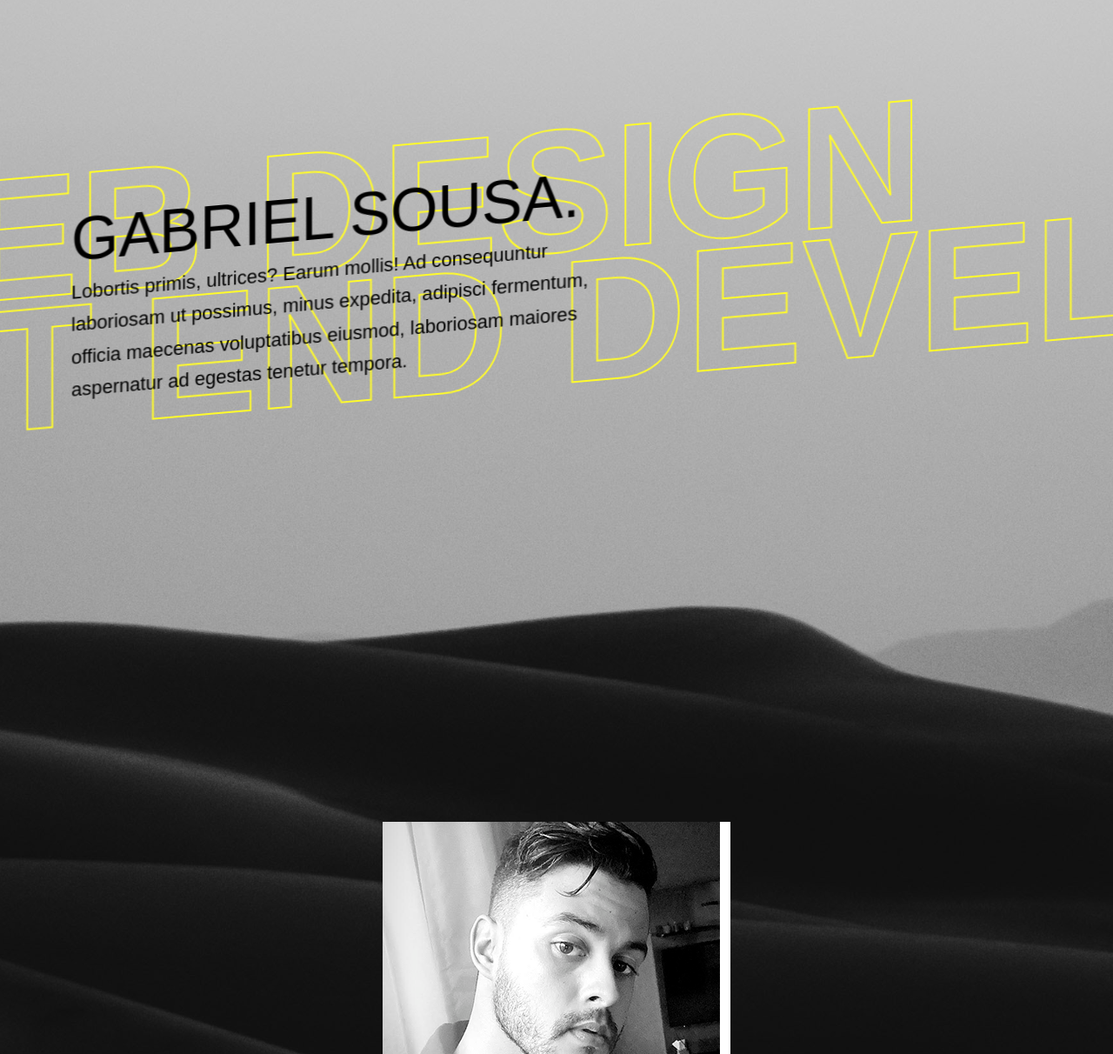
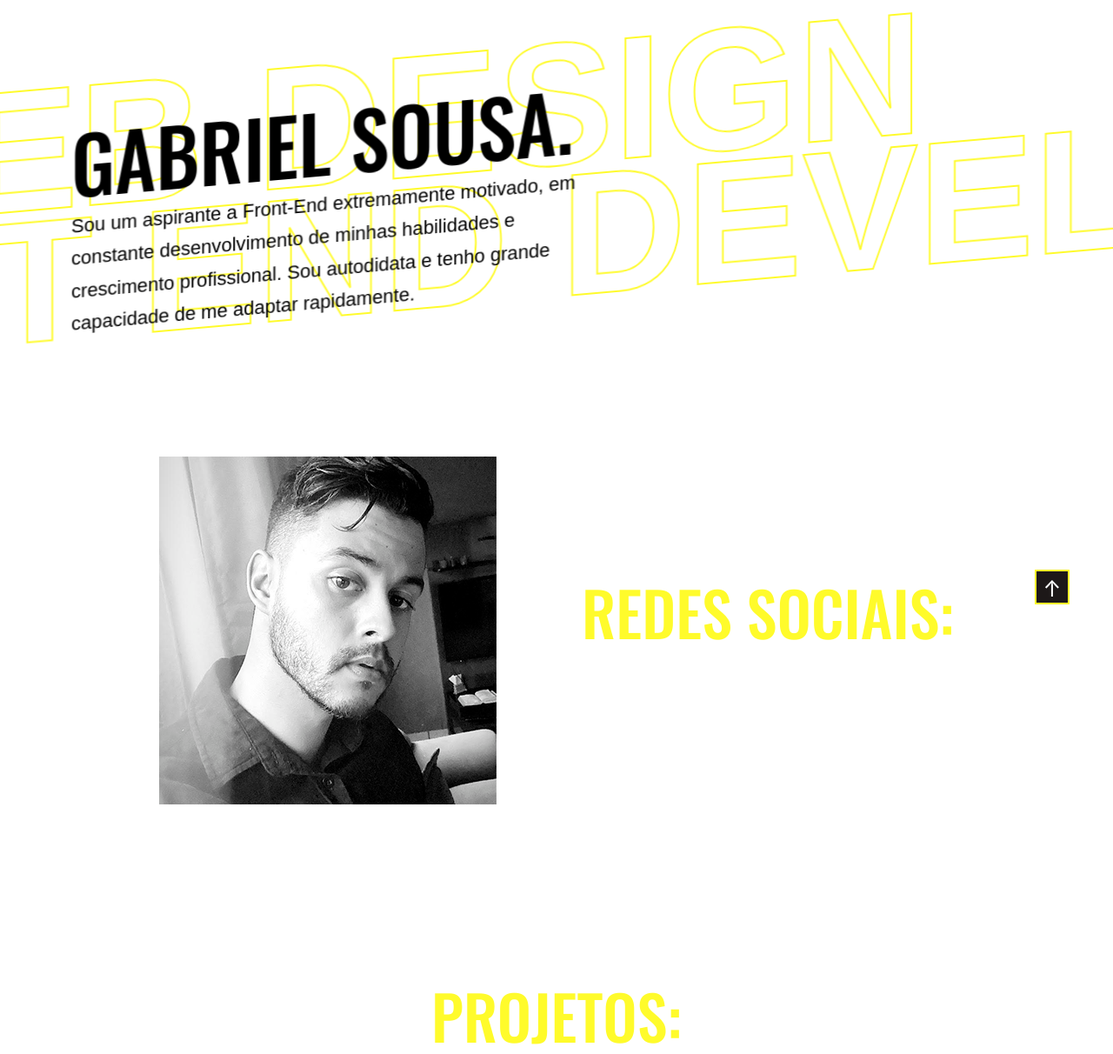
Before and after one commit to gabrelo/Portfolio, a plain HTML site: page index.html in a window 1280 px wide. Shown: the part 55-1267 px from the top of the page at 87% size. Drawn offline with nearby package versions, Linux system fonts and the light colour scheme.

Commit message:
ultimas atts

```diff
--- a/index.html
+++ b/index.html
@@ -6,6 +6,15 @@
     <meta name="viewport" content="width=device-width, initial-scale=1.0" />
     <title>Document</title>
     <link rel="stylesheet" href="style.css" />
+    <link rel="preconnect" href="https://fonts.googleapis.com">
+    <link
+    rel="stylesheet"
+    href="https://use.fontawesome.com/releases/v5.14.0/css/all.css"
+    integrity="sha384-HzLeBuhoNPvSl5KYnjx0BT+WB0QEEqLprO+NBkkk5gbc67FTaL7XIGa2w1L0Xbgc"
+    crossorigin="anonymous"
+  />
+<link rel="preconnect" href="https://fonts.gstatic.com" crossorigin>
+<link href="https://fonts.googleapis.com/css2?family=Oswald:wght@200;300;400;500&display=swap" rel="stylesheet">
     <link
       href="https://cdn.jsdelivr.net/npm/bootstrap@5.2.0-beta1/dist/css/bootstrap.min.css"
       rel="stylesheet"
@@ -38,24 +47,47 @@
         <div class="col">
           <h1 class="heading">GABRIEL SOUSA.</h1>
           <p>
-            Lobortis primis, ultrices? Earum mollis! Ad consequuntur laboriosam
-            ut possimus, minus expedita, adipisci fermentum, officia maecenas
-            voluptatibus eiusmod, laboriosam maiores aspernatur ad egestas
-            tenetur tempora.
+            Sou um aspirante a Front-End
+extremamente motivado, em constante
+desenvolvimento de minhas
+habilidades e crescimento profissional.
+Sou autodidata e tenho grande
+capacidade de me adaptar rapidamente.
           </p>
         </div>
       </div>
     </main>
 
 
+    <div class="boxmid">
+    <img class="avatar" src="./avy2.png" alt="">
+    <div class="social">
+      <h1 class="titulo1">REDES SOCIAIS:</h1>
+    <div class="social__icons">
+      <a href="https://github.com/gabrelo" class="social__icon--link"
+        ><i class="fab fa-github"></i
+      ></a>
+      <a
+        href="https://www.instagram.com/gabs.eth/"
+        class="social__icon--link"
+        ><i class="fab fa-instagram"></i
+      ></a>
+      <a
+        href="https://www.linkedin.com/in/gabriel-sousa-633574204/"
+        class="social__icon--link"
+        ><i class="fab fa-linkedin"></i
+      ></a>
+      <a
+        href="https://twitter.com/gabrieldoque"
+        class="social__icon--link"
+        ><i class="fab fa-twitter"></i
+      ></a>
+    </div>
+    </div>
+  </div>
 
-    <img class="avatar" src="./avy2.png" alt="">
-    <div class="cores">
-      <div class="vermelho"></div>
-      <div class="azul"></div>
-      <div class="verde"></div>
-    </div>
 
+  <h1 class="titulo1">PROJETOS:</h1>
     <div class="container" >
       <div class="polaroid">
         <img class="photo" src="./imgs/img1.png" alt="" />
@@ -69,7 +101,7 @@
 
           </p>
         </div>
-        <a href="https://gabrelo.github.io/Timeline-Cryptos//"><button type="button" class="btn btn-dark">Ver projeto</button></a>
+        <a href="https://gabrelo.github.io/Timeline-Cryptos//"><button type="button" class="botao">VER PROJETO</button></a>
       </div>
 
       <div class="polaroid">
@@ -82,7 +114,7 @@
 
           </p>
         </div>
-        <a href="https://gabrelo.github.io/PokeGabs//"><button type="button" class="btn btn-dark">Ver projeto</button></a>
+        <a href="https://gabrelo.github.io/PokeGabs//"><button type="button" class="botao">VER PROJETO</button></a>
       </div>
 
       <div class="polaroid" >
@@ -94,7 +126,7 @@
             Perfil de rede social.
           </p>
         </div>
-        <a href="https://gabrelo.github.io/Profile//"><button type="button" class="btn btn-dark">Ver projeto</button></a>
+        <a href="https://gabrelo.github.io/Profile//"><button type="button" class="botao">VER PROJETO</button></a>
       </div>
 
       <div class="polaroid">
@@ -107,7 +139,7 @@
 
           </p>
         </div>
-        <a href="https://gabrelo.github.io/Jogo-da-Memoria//"><button type="button" class="btn btn-dark">Ver projeto</button></a>
+        <a href="https://gabrelo.github.io/Jogo-da-Memoria//"><button type="button" class="botao">VER PROJETO</button></a>
       </div>
 
       <div class="polaroid">
@@ -119,7 +151,7 @@
             Landing Page para cliente.
           </p>
         </div>
-        <a href="https://layout-vercel-4ddnvv8fk-mateusbezzan123.vercel.app//"><button type="button" class="btn btn-dark">Ver projeto</button></a>
+        <a href="https://layout-vercel-4ddnvv8fk-mateusbezzan123.vercel.app//"><button type="button" class="botao">VER PROJETO</button></a>
       </div>
 
       <div class="polaroid">
@@ -132,7 +164,7 @@
 
           </p>
         </div>
-        <a href="https://gabrelo.github.io/Dordoni-Cafe-y-bistros/"><button type="button" class="btn btn-dark">Ver projeto</button></a>
+        <a href="https://gabrelo.github.io/Dordoni-Cafe-y-bistros/"><button type="button" class="botao">VER PROJETO</button></a>
       </div>
 
 
@@ -150,7 +182,7 @@
             Cadastro de Clientes.
           </p>
         </div>
-        <a href="https://gabrelo.github.io/CRUD//"><button type="button" class="btn btn-dark">Ver projeto</button></a>
+        <a href="https://gabrelo.github.io/CRUD//"><button type="button" class="botao">VER PROJETO</button></a>
       </div>
 
       <div class="polaroid">
@@ -162,7 +194,7 @@
             Editor de botão via Browser
           </p>
         </div>
-        <a href="https://gabrelo.github.io/Kreate-a-button//"><button type="button" class="btn btn-dark">Ver projeto</button></a>
+        <a href="https://gabrelo.github.io/Kreate-a-button//"><button type="button" class="botao">VER PROJETO</button></a>
       </div>
 
 
@@ -176,10 +208,12 @@
             Cronômetro com animação.
           </p>
         </div>
-        <a href="https://gabrelo.github.io/Cronometro//"><button type="button" class="btn btn-dark">Ver projeto</button></a>
+        <a href="https://gabrelo.github.io/Cronometro//"><button type="button" class="botao">VER PROJETO</button></a>
       </div>
     </div>
   </div>
+
+  <button id="back-to-top">&#8593; </button>
 
 
 
--- a/script.js
+++ b/script.js
@@ -3,3 +3,8 @@ let parent = document.querySelectorAll('.animate-text');
 for(let i = 0; i < parent.length; i++) {
   parent[i].style.width = parent[i].children[0].clientWidth + "px";
 };
+
+var btn = document.querySelector("#back-to-top");
+btn.addEventListener("click", function() {
+    window.scrollTo(0, 0);
+});
--- a/style.css
+++ b/style.css
@@ -1,5 +1,3 @@
-
-
 body{
   background-image: url("./jeremy-bishop-8xznAGy4HcY-unsplash.jpg");
   background-size: cover;
@@ -12,22 +10,16 @@ main {
 	 font-family: sans-serif;
 	 overflow-x: hidden;
 	 width: 100%;
-	 height: 100vh;
+	 height: 60vh;
 	 display: flex;
-   margin-top: 200px;
-
-
+   	 margin-top: 100px;
 	 line-height: 1.7;
-
 	 transform: skewY(-5deg);
 }
 
-
 .avatar{
   display: flex;
-
 }
-
 
  .bg-text-container {
 	 transform: translateX(-50%);
@@ -73,16 +65,18 @@ main {
 }
  .container .col {
 	 max-width: 600px;
-
 	 margin: 0;
 }
  .heading {
-	 font-size: 70px;
+	 font-size: 90px;
    font-weight: 500;
 	 margin: 0;
    color: rgb(0, 0, 0);
+   font-family: 'Oswald', sans-serif;
+}
 
-}
+
+
  p {
 	 font-size: 22px;
 	 font-weight: 300;
@@ -92,17 +86,11 @@ main {
 
 .boxes{
   display: flex;
-  color: red;
   width: 1000px;
   height: 2000px;
-
 }
 
-.line{
-  display: flex;
-  width: 100px;
-  color: #fffb2b;
-}
+
 
 /*polaroid*/
 
@@ -128,16 +116,88 @@ main {
 	object-fit: cover;
   }
 
+  .hero__description2{
+	font-size: 30px;
+	font-weight: 500;
+	font-family: 'Oswald', sans-serif;;
+  }
+
   .polaroid:hover {
 	transform: scale(1.075);
 	transition: 0.3s ease-in;
-	cursor: pointer;
   }
 
   .caption {
 	margin-top: 10px;
   }
 
-  .botao {
-	color: #833ab4;
+  .social__icons {
+	display: flex;
+	text-align: center;
+	justify-content: space-between;
+
   }
+
+  .social__icon--link {
+	color: white;
+	font-size: 24px;
+	cursor: pointer;
+	width: 100px;
+	justify-content:center;
+	text-align: center;
+
+  }
+
+  .social__icon--link:hover{
+	color: #fffb2b;
+  }
+
+ .botao{
+	color: white;
+	padding: 10px;
+	background: rgb(32, 30, 30);
+	border-radius: 5px;
+
+  }
+
+  .botao:hover{
+	background: #fffb2b;
+	color: rgb(32, 30, 30);
+	transition: 0.3s ease-in;
+	transform: skewY(-2deg);
+  }
+
+  .boxmid{
+	display: flex;
+	min-width: 1000px;
+	padding-bottom: 200px;
+	justify-content: space-around;
+
+  }
+
+  .titulo1{
+	color: #fffb2b;
+	font-family: 'Oswald', sans-serif;
+	text-align: center;
+	justify-content: center;
+	font-size: 70px;
+  }
+
+  .social{
+	display: flex;
+	flex-direction: column;
+	justify-content: center;
+  }
+
+  #back-to-top {
+    position: fixed;
+    bottom: 50px;
+    right: 50px;
+    width: 40px;
+    height: 40px;
+    font-size: 25px;
+    cursor: pointer;
+	background: rgb(29, 24, 24);
+	color:  white;
+    border: 2px solid #fffb2b;
+  }
```
Also changed, not shown: jeremy-bishop-8xznAGy4HcY-unsplash.jpg (deleted), svgs/css3svg.svg (added), svgs/figmasvg.svg (added), svgs/html5svg.svg (added), svgs/jssvg.svg (added), svgs/pssvg.svg (added), svgs/tssvg.svg (added), 2 other files.
